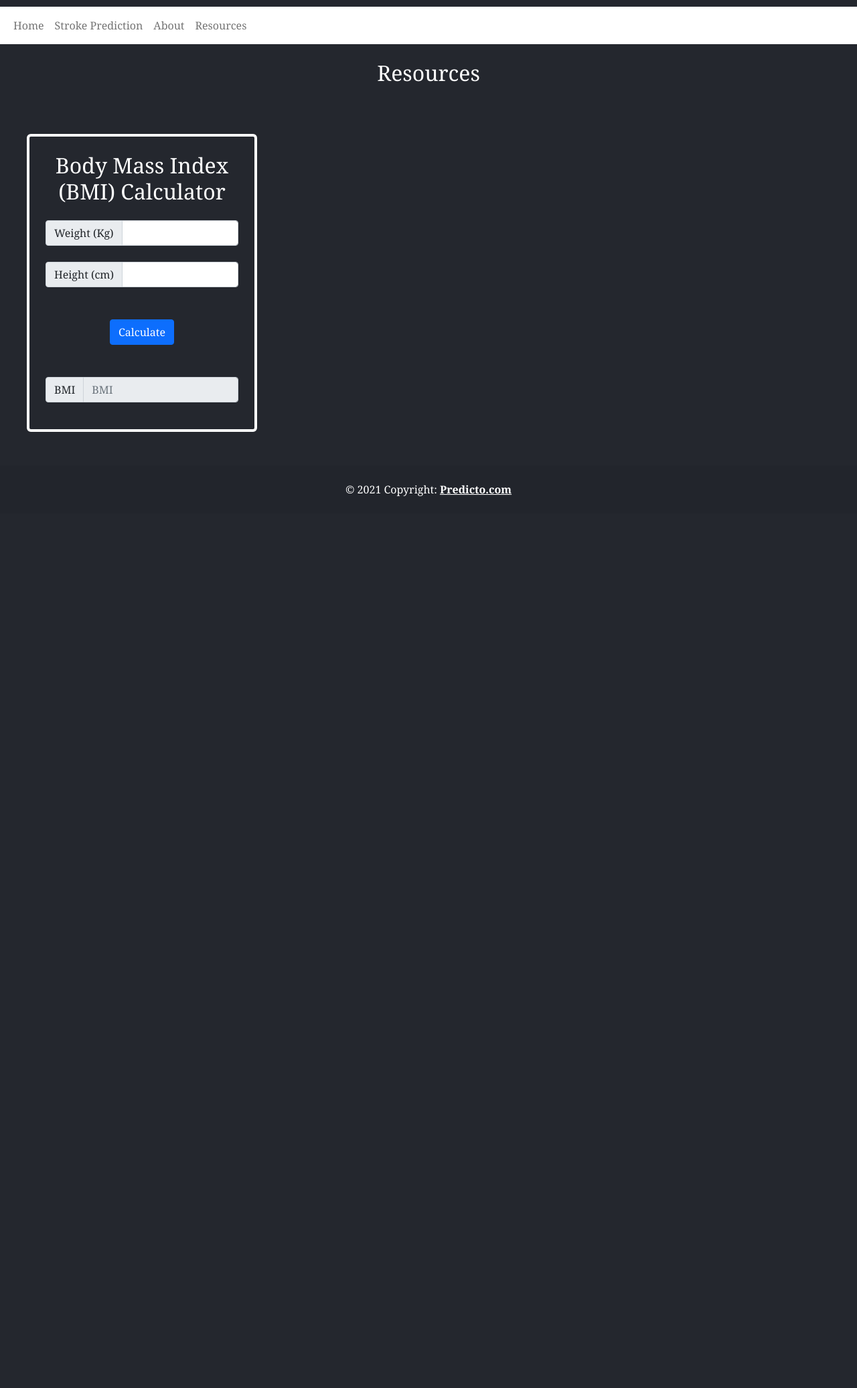
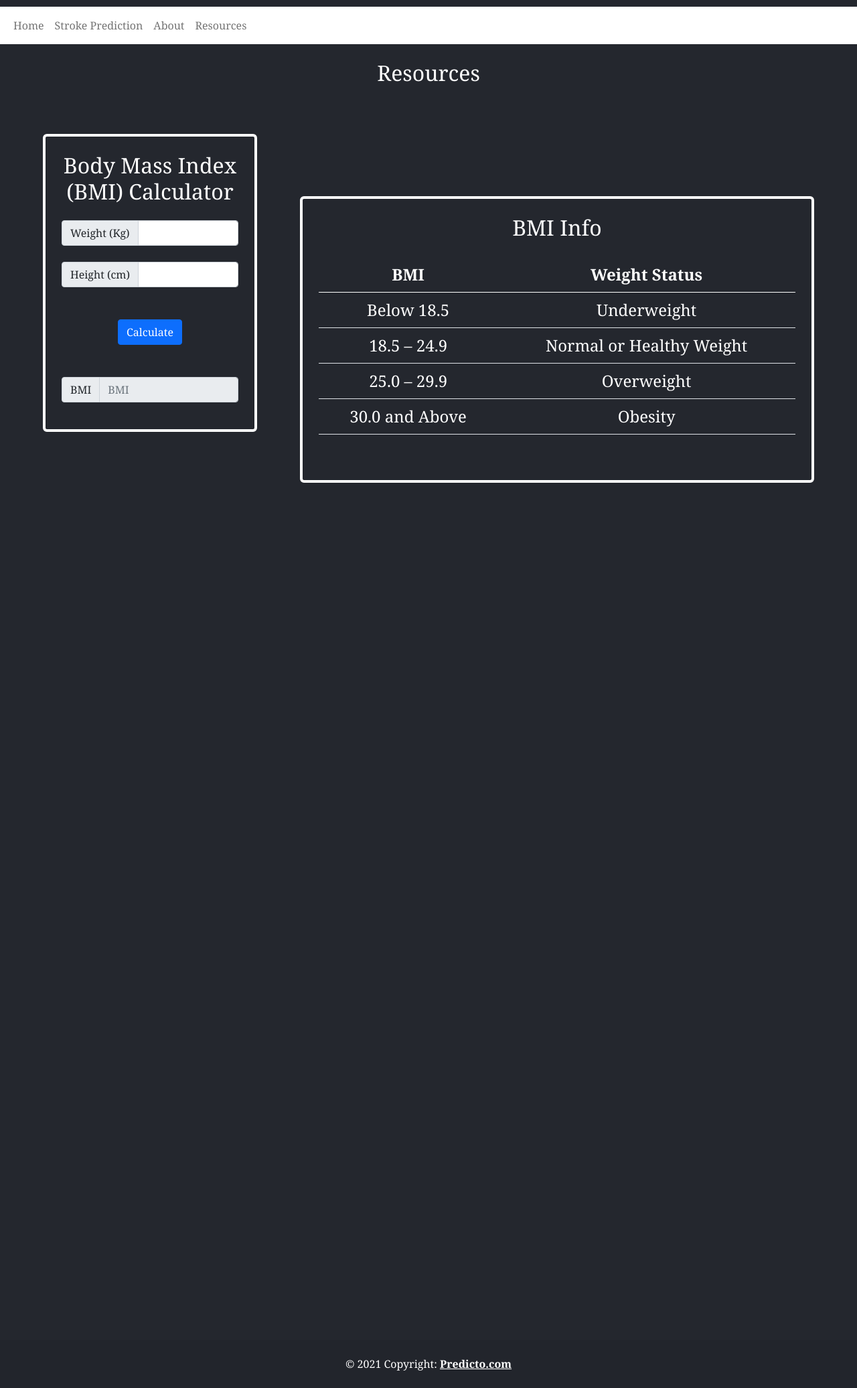
Before and after one commit to rdshinde/Predicto, a Django app: page /resources/ in a window 1280 px wide. Shown: the part 146-2219 px from the top of the page at 67% size. Before the commit the page ends 887 px from the top, so only its background shows below. Run offline with Django 3.2, Linux system fonts and the light colour scheme.

Commit message:
feat: BMI info added to resources page
On resources page bmi information table is added.

```diff
--- a/health/views.py
+++ b/health/views.py
@@ -105,7 +105,7 @@ def model(request):
         lst.append(0)
         lst.append(1)
 
-    print(lst)
+    # print(lst)
     ans = test.predict([lst])
     #print(ans[0])
 
--- a/static/resources.css
+++ b/static/resources.css
@@ -1,16 +1,17 @@
-*{
+* {
     margin: 0;
     padding: 0;
     box-sizing: border-box;
 }
-@media (min-width: 992px){
-    body{
+
+@media (min-width: 992px) {
+    body {
         background-color: #24272E;
         font-family: Georgia, 'Times New Roman', Times, serif;
         color: white;
     }
 
-    .title{
+    .title {
         padding: 20px 10px 20px 10px;
         text-align: center;
         color: white;
@@ -18,35 +19,58 @@
     }
 
 
-    .title >h1{
+    .title>h1 {
         font-family: Georgia, 'Times New Roman', Times, serif;
         font-size: 70px;
-        font-weight:bolder;
+        font-weight: bolder;
     }
-    .footer{
+
+    .footer {
         text-align: center;
         color: white;
-        top: 50px;
+
         position: relative;
-    }
-    .footer > span{
-        margin:20px;
+        margin-top: 100%;
     }
 
-    .box{
+    .footer>span {
+        margin: 20px;
+
+    }
+
+    .box {
         border: 4px solid white;
         border-radius: 6px;
         margin-top: 40px;
         margin-right: 70%;
-        margin-left: 40px;
+        margin-left: 5%;
     }
-    .box:hover{
-        background-color:#0f1013;
+
+    .box:hover {
+        background-color: #0f1013;
+        animation-delay: 3s;
+    }
+
+    .bmi-info {
+        border: 4px solid white;
+        margin-left: 35%;
+        margin-top: -27.5%;
+        margin-right: 5%;
+        border-radius: 6px;
+    }
+
+    .table {
+        color: white;
+        padding: 3%;
+        font-size: 1.5rem;
+        margin-bottom: 6.3%;
+    }
+
+    .bmi-info:hover {
+        background-color: #0f1013;
         animation-delay: 3s;
     }
 
 
 
-
-
 }
--- a/static/result.css
+++ b/static/result.css
@@ -22,7 +22,7 @@ body{
 .footer{
     text-align: center;
     color: white;
-    top: 420px;
+    margin-top: 100%;
     position: relative;
 }
 .result{
--- a/templates/resources.html
+++ b/templates/resources.html
@@ -1,9 +1,12 @@
 <!DOCTYPE html>
 <html lang="en">
+
 <head>
-    <link rel="stylesheet" href="https://cdn.jsdelivr.net/npm/bootstrap@5.0.1/dist/css/bootstrap.min.css" integrity="undefined" crossorigin="anonymous">
+    <link rel="stylesheet" href="https://cdn.jsdelivr.net/npm/bootstrap@5.0.1/dist/css/bootstrap.min.css"
+        integrity="undefined" crossorigin="anonymous">
 
-    <script src="https://cdn.jsdelivr.net/npm/bootstrap@5.0.1/dist/js/bootstrap.min.js" integrity="undefined" crossorigin="anonymous"></script>
+    <script src="https://cdn.jsdelivr.net/npm/bootstrap@5.0.1/dist/js/bootstrap.min.js" integrity="undefined"
+        crossorigin="anonymous"></script>
 
     <meta charset="UTF-8">
     <meta http-equiv="X-UA-Compatible" content="IE=edge">
@@ -15,9 +18,12 @@
 
       <title>Predicto.com</title>
 </head>
+
 <body>
 
-    <div class="title"><h1>Predicto </h1></div>
+    <div class="title">
+        <h1>Predicto </h1>
+    </div>
     <header class="sticky-top">
         <!-- Intro settings -->
         <style>
@@ -40,15 +46,9 @@
 
 
             <div class="container-fluid">
-            <button
-            class="navbar-toggler"
-            type="button"
-            data-mdb-toggle="collapse"
-            data-mdb-target="#navbarExample01"
-            aria-controls="navbarExample01"
-            aria-expanded="false"
-            aria-label="Toggle navigation"
-            >
+                <button class="navbar-toggler" type="button" data-mdb-toggle="collapse"
+                    data-mdb-target="#navbarExample01" aria-controls="navbarExample01" aria-expanded="false"
+                    aria-label="Toggle navigation">
                     <i class="fas fa-bars"></i>
                 </button>
                 <div class="collapse navbar-collapse" id="navbarExample01">
@@ -79,20 +79,22 @@
 
 
     <div class="box">
-    <div class="p-4 text-center" >
+        <div class="p-4 text-center">
             <h2 class="mb-4">
                 Body Mass Index (BMI) Calculator
             </h2>
 
             <div class="input-group mb-4">
                 <span class="input-group-text" id="inputGroup-sizing-default" name="weight">Weight (Kg)</span>
-            <input type="float" id="weight" class="form-control" aria-label="Sizing example input" required aria-describedby="inputGroup-sizing-default">
+                <input type="float" id="weight" class="form-control" aria-label="Sizing example input" required
+                    aria-describedby="inputGroup-sizing-default">
             </div>
 
 
             <div class="input-group mb-5">
                 <span class="input-group-text" name="height" id="inputGroup-sizing-default">Height (cm)</span>
-            <input type="float" id="height" class="form-control" aria-label="Sizing example input" required  aria-describedby="inputGroup-sizing-default">
+                <input type="float" id="height" class="form-control" aria-label="Sizing example input" required
+                    aria-describedby="inputGroup-sizing-default">
             </div>
 
 
@@ -101,10 +103,52 @@
 
             <div class="input-group mb-3">
                 <span class="input-group-text" id="inputGroup-sizing-default">BMI</span>
-            <input type="float" id="BMI" placeholder="BMI" class="form-control" aria-label="Sizing example input" disabled aria-describedby="inputGroup-sizing-default">
+                <input type="float" id="BMI" placeholder="BMI" class="form-control" aria-label="Sizing example input"
+                    disabled aria-describedby="inputGroup-sizing-default">
             </div>
         </div>
     </div>
+    <section class="bmi-info">
+        <div class="p-4 text-center">
+            <h2 class="mb-4">
+                BMI Info
+            </h2>
+            <table class="table">
+                <thead>
+                    <tr>
+                        <th scope="col">BMI</th>
+                        <th scope="col">Weight Status</th>
+                    </tr>
+                </thead>
+                <tbody>
+                    <tr>
+                        <!-- <th scope="row">1</th> -->
+
+                        <td>Below 18.5</td>
+                        <td>Underweight</td>
+                    </tr>
+                    <tr>
+                        <!-- <th scope="row">2</th> -->
+
+                        <td>18.5 – 24.9</td>
+                        <td>Normal or Healthy Weight</td>
+                    </tr>
+                    <tr>
+                        <!-- <th scope="row">3</th> -->
+
+                        <td>25.0 – 29.9</td>
+                        <td>Overweight</td>
+                    </tr>
+                    <tr>
+                        <!-- <th scope="row">4</th> -->
+
+                        <td>30.0 and Above</td>
+                        <td>Obesity</td>
+                    </tr>
+                </tbody>
+            </table>
+        </div>
+    </section>
     <footer class="footer">
         <div class="text-center p-4" style="background-color: rgba(0, 0, 0, 0.05);">
             <span>© 2021 Copyright:
@@ -113,4 +157,5 @@
     </footer>
     <script src="/static/resources.js"></script>
 </body>
+
 </html>
```
Also changed, not shown: static/about.css (+13 -10 lines), static/form.css (+17 -12 lines), static/resources.js (+4 -4 lines), 1 other file. Lines whose indentation alone changed are shown as unchanged.
